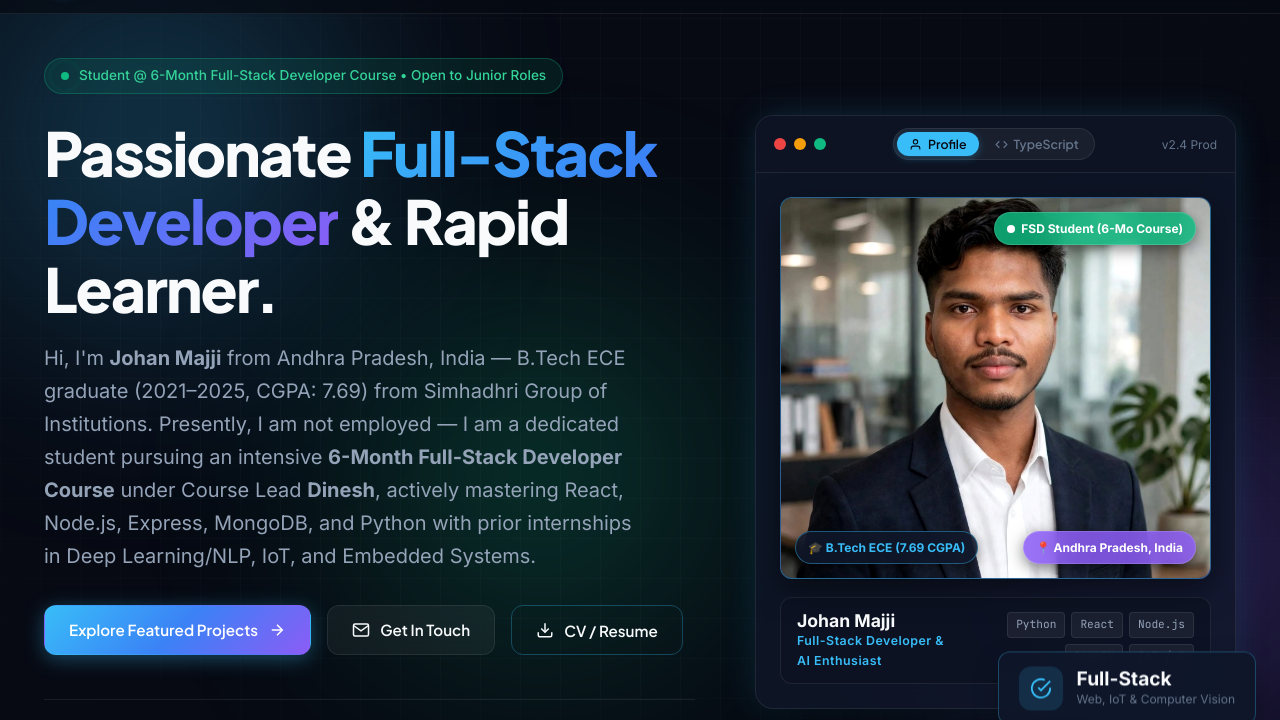
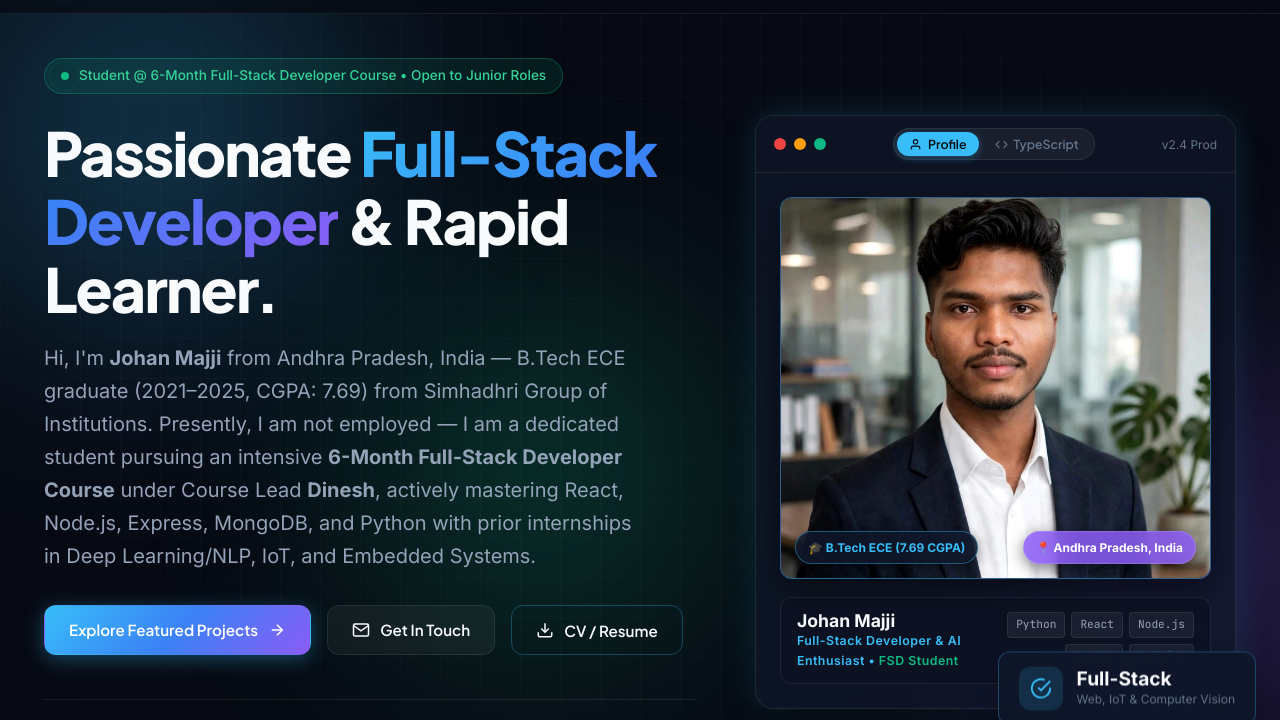
Before and after one commit to majjijohn/portfolio, a website: page index.html in a window 1280 px wide. Shown: the part 62-782 px from the top of the page. Drawn offline with Linux system fonts and the light colour scheme.

Commit message:
Remove overlapping FSD student badge from profile portrait forehead

```diff
--- a/index.html
+++ b/index.html
@@ -178,10 +178,6 @@
             <div class="profile-showcase-view active" id="hero-profile-view">
               <div class="profile-portrait-wrap">
                 <img src="assets/johan-majji.jpg" class="profile-portrait-img" alt="Johan Majji - Full-Stack Developer">
-                <div class="portrait-badge badge-top-right">
-                  <span class="pulse-dot" style="background:#fff;"></span>
-                  <span>FSD Student (6-Mo Course)</span>
-                </div>
                 <div class="portrait-badge badge-bottom-left">
                   <span>🎓 B.Tech ECE (7.69 CGPA)</span>
                 </div>
@@ -193,7 +189,7 @@
               <div class="profile-card-footer">
                 <div class="profile-identity">
                   <span class="identity-name">Johan Majji</span>
-                  <span class="identity-title">Full-Stack Developer & AI Enthusiast</span>
+                  <span class="identity-title">Full-Stack Developer & AI Enthusiast • <span style="color:#10b981; font-weight:600;">FSD Student</span></span>
                 </div>
                 <div class="profile-chips">
                   <span class="profile-chip">Python</span>
```
